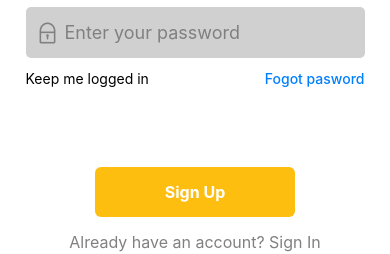
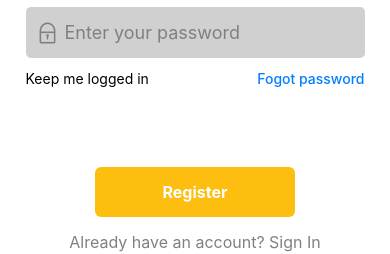
Before and after one commit to Deewiliams/ecommerce-app-react-native, a React Native app: screen /Register in a window 390 px wide. Shown: the part 387-641 px from the top of the page. Built offline with nearby package versions, Linux system fonts and the light colour scheme.

Commit message:
cleaned the code

```diff
--- a/package.json
+++ b/package.json
@@ -12,6 +12,7 @@
     "@react-navigation/bottom-tabs": "^6.5.9",
     "@react-navigation/native": "^6.1.8",
     "@react-navigation/native-stack": "^6.9.14",
+    "axios": "^1.5.1",
     "expo": "~49.0.12",
     "expo-status-bar": "~1.6.0",
     "react": "18.2.0",
--- a/screens/RegisterScreen.js
+++ b/screens/RegisterScreen.js
@@ -7,18 +7,43 @@ import {
   KeyboardAvoidingView,
   TextInput,
   Pressable,
+  Alert,
 } from "react-native";
 import React, { useState } from "react";
 import { MaterialIcons } from "@expo/vector-icons";
 import { AntDesign } from "@expo/vector-icons";
 import { Ionicons } from "@expo/vector-icons";
 import { useNavigation } from "@react-navigation/native";
+import axios from "axios";
 
 const RegisterScreen = () => {
   const [name, setName] = useState("");
   const [email, setEmail] = useState("");
   const [password, setPassword] = useState("");
   const navigation = useNavigation();
+
+  const handleRegister = () => {
+    const user = {
+      name: name,
+      email: email,
+      password: password,
+    };
+
+    //sending a post request to the backend API
+    axios
+      .post("http://localhost:8000/register", user)
+      .then((res) => {
+        console.log("user info", res);
+        Alert.alert("Registration successfully");
+        setName("");
+        setPassword("");
+        setEmail("");
+      })
+      .catch((error) => {
+        Alert.alert("an error occured", error);
+        console.log("registration fail", error);
+      });
+  };
   return (
     <SafeAreaView
       style={{ flex: 1, backgroundColor: "white", alignItems: "center" }}
@@ -104,13 +129,13 @@ const RegisterScreen = () => {
         >
           <Text>Keep me logged in</Text>
           <Text style={{ color: "#007FFF", fontWeight: "500" }}>
-            Fogot pasword
+            Fogot password
           </Text>
         </View>
 
         <View style={{ marginTop: 80 }}>
-          <Pressable style={styles.button}>
-            <Text style={styles.loginButton}>Sign Up</Text>
+          <Pressable onPress={handleRegister} style={styles.button}>
+            <Text style={styles.loginButton}>Register</Text>
           </Pressable>
 
           <Pressable
```
Also changed, not shown: 2 other files (tests, documents, lock files or other folders).
